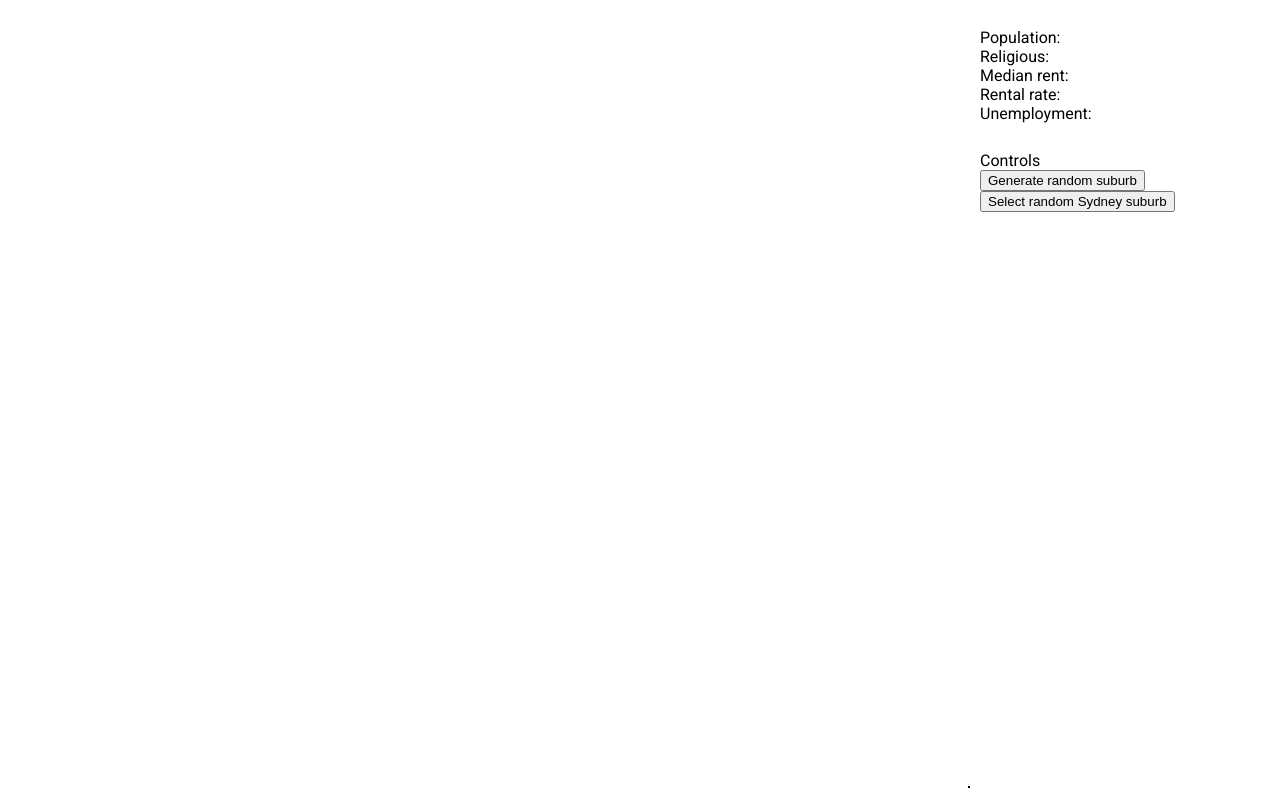
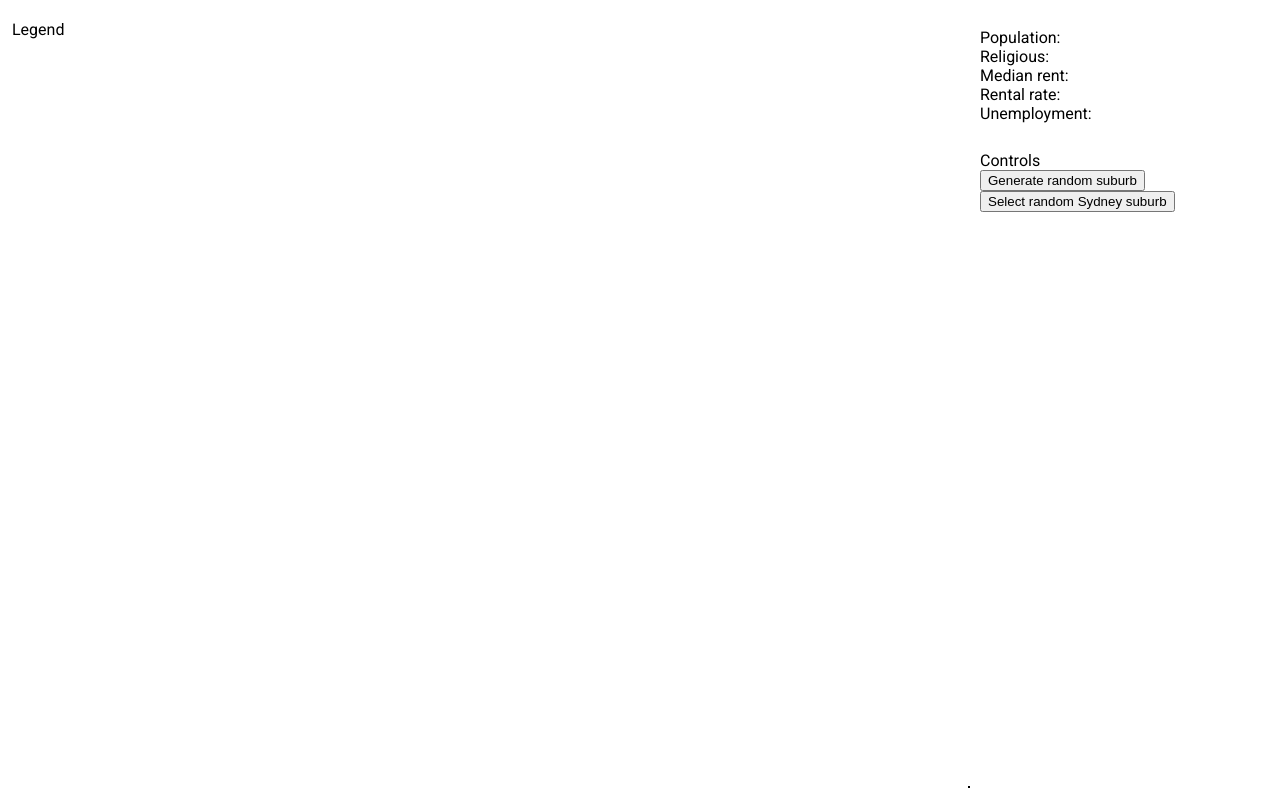
Before and after one commit to mitchellbusby/quote-unquote-data, a Flask app: page / in a window 1280 px wide. Run offline with Flask 2, Linux system fonts and the light colour scheme; style sheets or scripts are compiled from the project's sources; parts of the project's set-up code (start-up, migrations or seed data) failed here and were passed over.

Commit message:
Makes legend more obvious

```diff
--- a/app/src/main.scss
+++ b/app/src/main.scss
@@ -68,7 +68,7 @@ body {
     border-radius: 3px;
 }
 
-.key {
+.key-container {
     position: fixed;
     left: 0;
 
--- a/app/templates/index.html
+++ b/app/templates/index.html
@@ -12,6 +12,10 @@
         <div><span id="title"></span></div>
         <!-- todo: make responsive :S -->
         <canvas id="c-isometric-canvas"> </canvas>
+      </div>
+      <div class="key-container ba pa2">
+        <div class="">
+          <div class="f4 lh-copy">Legend</div>
         </div>
         <div class="key" id="legend">
           <div id="legend-entry-template" style="display: none">
@@ -37,6 +41,7 @@
               </g>
             </svg>
             <span data-target="label"></span>
+          </div>
         </div>
       </div>
       <div class="c-suburb-panel">
```
Lines whose indentation alone changed are shown as unchanged.
